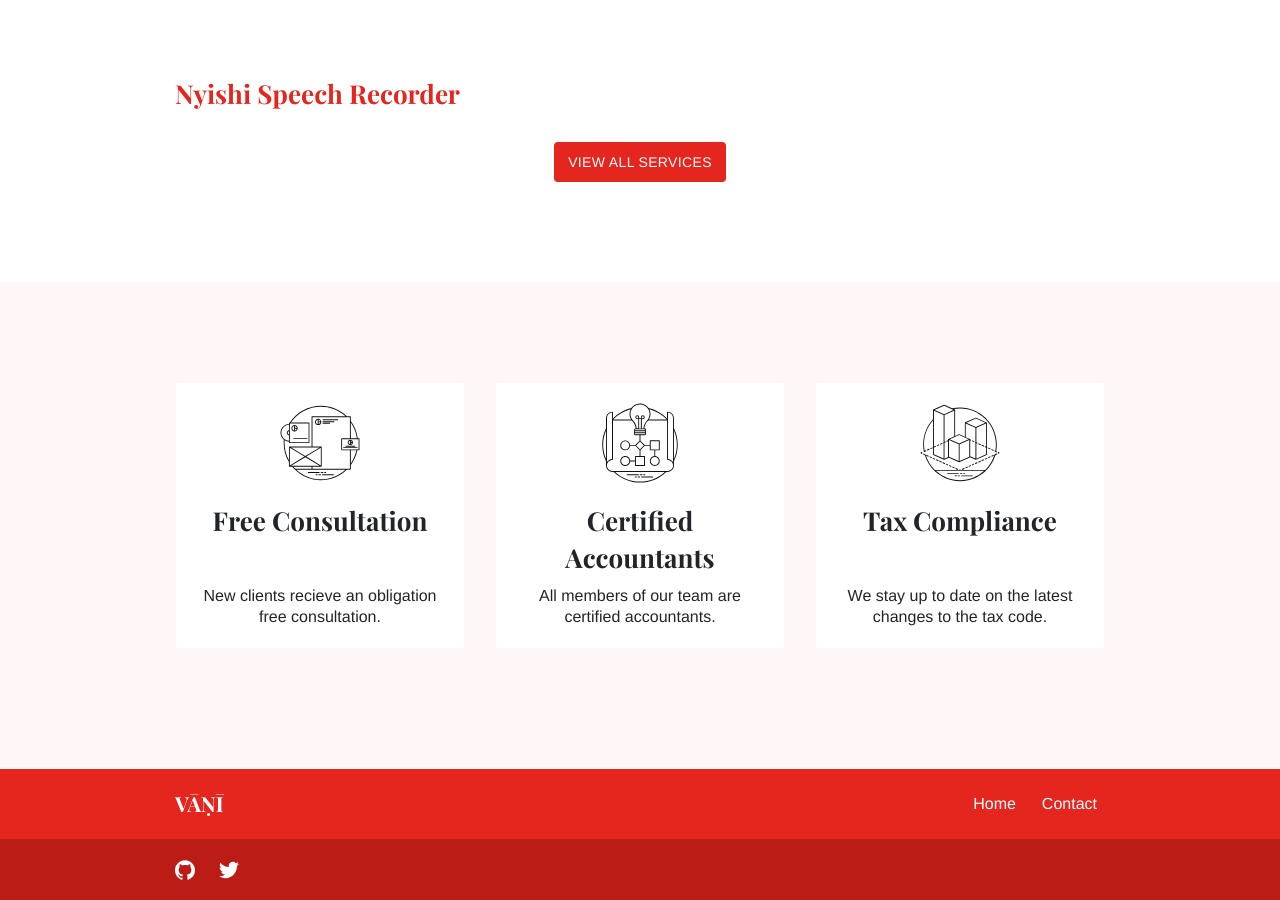
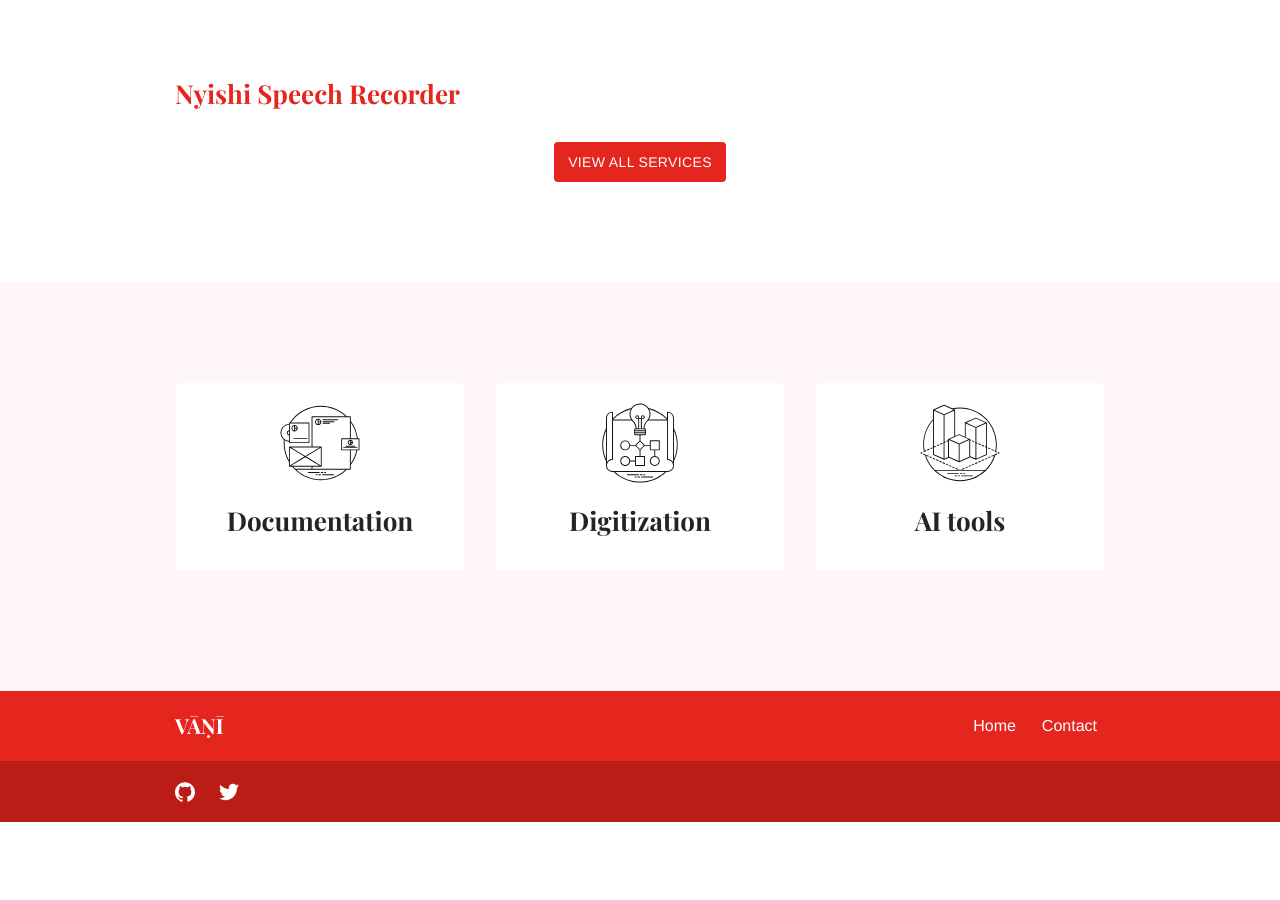
Before and after one commit to Project-Vani/Project-Vani.github.io, a Jekyll site: the page built from index.md, in a window 1280 px wide and 900 px high, scrolled down 801 px. Built offline with Jekyll 4.4.1, drawn with Linux system fonts in a browser that asks for light colours; after the commit the page ends 1623 px from its top, so only the background shows below that.

Commit message:
edit features

```diff
--- a/_data/features.json
+++ b/_data/features.json
@@ -1,17 +1,17 @@
 [
   {
-    "title": "Free Consultation",
-    "description": "New clients recieve an obligation free consultation.",
+    "title": "Documentation",
+    "description": "",
     "image": "images/features/noun_branding_1885335.svg"
   },
   {
-    "title": "Certified Accountants",
-    "description": "All members of our team are certified accountants.",
+    "title": "Digitization",
+    "description": "",
     "image": "images/features/noun_The Process_1885341.svg"
   },
   {
-    "title": "Tax Compliance",
-    "description": "We stay up to date on the latest changes to the tax code.",
+    "title": "AI tools",
+    "description": "",
     "image": "images/features/noun_3d modeling_1885342.svg"
   }
 ]
```
